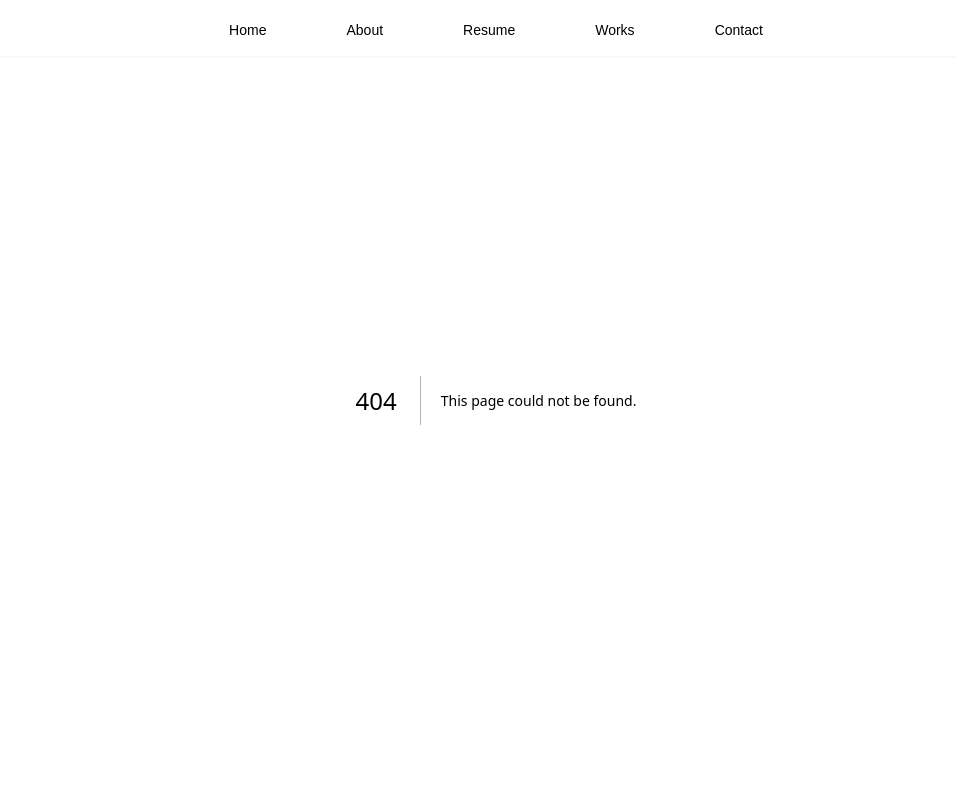
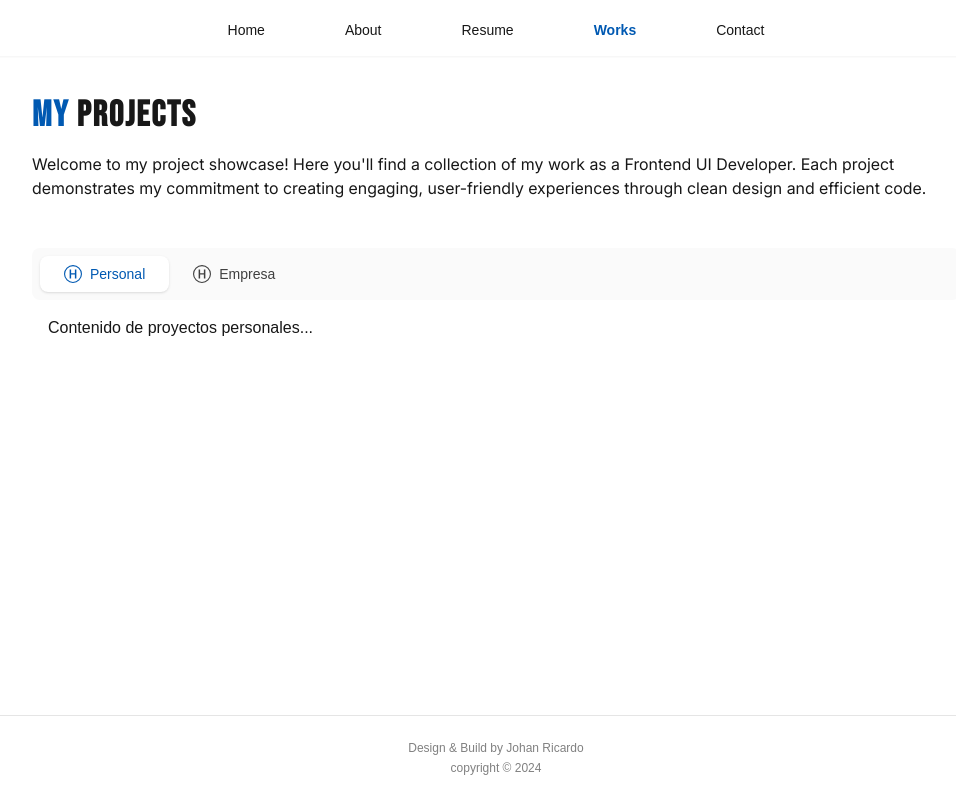
Before and after one commit to johanso/portfolioNextJS, a Next.js app: page /works in a window 1280 px wide. Before the commit this address had no page. Shown: the whole page, without its empty margins (144-1100 px from the left). Built offline with nearby package versions, Linux system fonts and the light colour scheme.

Commit message:
advances works

```diff
--- /dev/null
+++ b/app/(pages)/works/page.tsx
@@ -0,0 +1,40 @@
+"use client";
+import { motion } from "framer-motion";
+import { Tabs, Title } from "../../components";
+import { IconHome } from "@/app/icons";
+
+const tabs = [
+  {
+    id: 'personal',
+    label: 'Personal',
+    icon: <IconHome size={18} />,
+    content: <div>Contenido de proyectos personales...</div>
+  },
+  {
+    id: 'company',
+    label: 'Empresa',
+    icon: <IconHome size={18} />,
+    content: <div>Contenido de trabajos en empresa...</div>
+  }
+];
+
+export default function WorksPage() {
+  return (
+    <motion.div
+      className="container m-auto pt-24 pb-4"
+      animate={{ opacity: 1 }}
+      initial={{ opacity: 0 }}
+    >
+      <Title text="My Projects" />
+
+      <p className="font-[family-name:var(--font-inter)] font-normal mb-12">
+        Welcome to my project showcase! Here you'll find a collection of my work as a Frontend UI Developer. Each project demonstrates my commitment to creating engaging, user-friendly experiences through clean design and efficient code.
+      </p>
+
+      <div className="mb-12">
+        <Tabs tabs={tabs} defaultTab="personal" />
+      </div>
+
+      </motion.div>
+  )
+}
--- a/app/components/Navigation.tsx
+++ b/app/components/Navigation.tsx
@@ -26,7 +26,7 @@ const menuItems: MenuItem[] = [
     icon: <IconIdentification size={22} />
   },
   {
-    href: '/#',
+    href: '/works',
     label: 'Works',
     icon: <IconISqueresPlus size={22} />
   },
--- /dev/null
+++ b/app/components/Tabs.tsx
@@ -0,0 +1,48 @@
+"use client";
+import React, { useState } from 'react';
+
+interface Tab {
+  id: string;
+  label: string;
+  content: React.ReactNode;
+  icon?: React.ReactNode;
+}
+
+interface TabsProps {
+  tabs: Tab[];
+  defaultTab?: string;
+  className?: string;
+}
+
+export const Tabs = ({
+  tabs, defaultTab, className = ''
+}: TabsProps) => {
+  const [activeTab, setActiveTab] = useState(defaultTab || tabs[0]?.id);
+
+  return (
+    <div className={`${className}`}>
+
+      <div className="flex justify-start rounded-lg bg-neutral-50 p-2">
+        {tabs.map((tab) => (
+          <button
+            key={tab.id}
+            onClick={() => setActiveTab(tab.id)}
+            className={`flex items-center gap-2 px-6 py-2 text-sm font-medium transition-colors rounded-lg
+              ${activeTab === tab.id
+                ? 'bg-white text-primary shadow'
+                : 'text-neutral-700 hover:text-gray-700 hover:bg-neutral-50'
+              }
+            `}
+          >
+            {tab.icon && <span className='hidden lg:inline'>{tab.icon}</span>}
+            {tab.label}
+          </button>
+        ))}
+      </div>
+
+      <div className="p-4">
+        {tabs.find((tab) => tab.id === activeTab)?.content}
+      </div>
+    </div>
+  );
+};
--- a/app/components/index.ts
+++ b/app/components/index.ts
@@ -6,3 +6,4 @@ export * from "./Footer";
 export * from "./Navigation";
 export * from "./BoxInfoText";
 export * from "./SkillCard";
+export * from "./Tabs";
```
